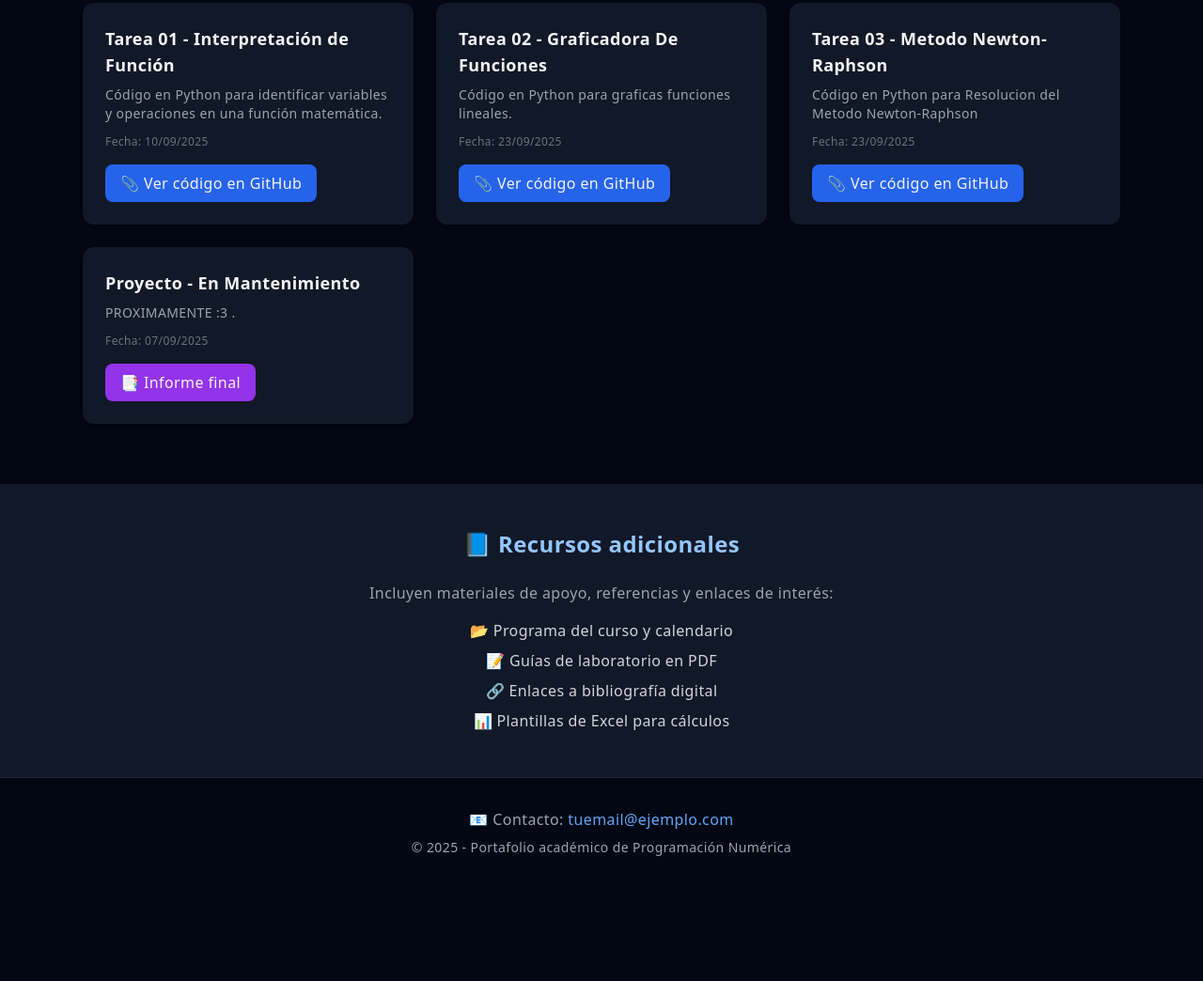
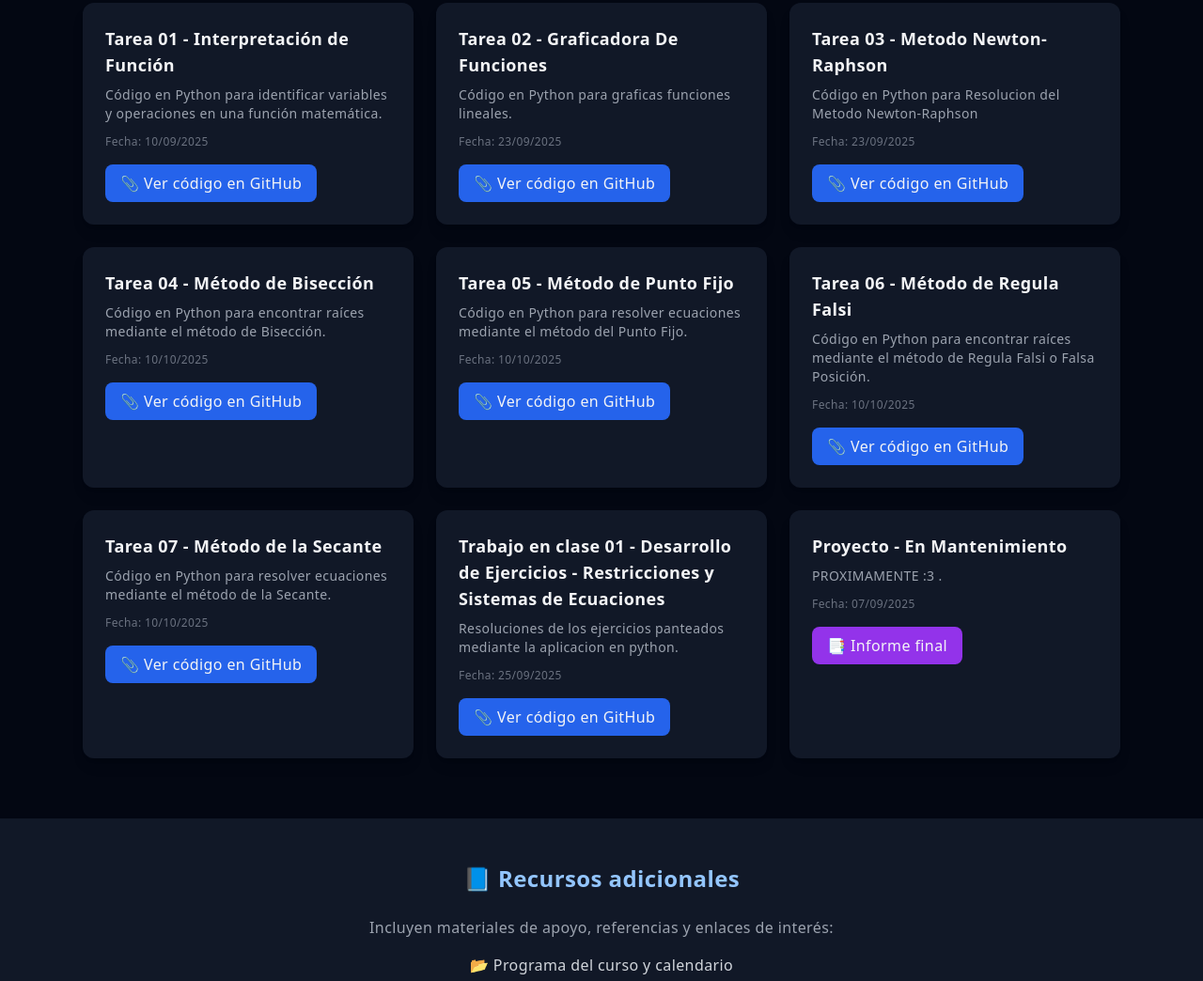
Before and after one commit to YairCoaguila/Programaci-n-Num-rica-, a plain HTML site: page index.html in a window 1280 px wide. Shown: the part 914-1958 px from the top of the page at 94% size. Before the commit the page ends 1858 px from the top, so only its background shows below. Drawn offline with nearby package versions, Linux system fonts and the light colour scheme.

Commit message:
Agregando tareas chiii

```diff
--- a/index.html
+++ b/index.html
@@ -103,6 +103,44 @@
       </div>
 
       <div class="bg-gray-900 rounded-xl p-6 shadow-lg hover:shadow-2xl transform hover:-translate-y-2 transition duration-300">
+  <h3 class="text-lg font-semibold">Tarea 04 - Método de Bisección</h3>
+  <p class="text-gray-400 text-sm mt-2">Código en Python para encontrar raíces mediante el método de Bisección.</p>
+  <span class="block mt-3 text-xs text-gray-500">Fecha: 10/10/2025</span>
+  <a href="https://github.com/YairCoaguila/Programaci-n-Num-rica-/blob/main/biseccion.py" target="_blank" class="mt-4 inline-block bg-blue-600 hover:bg-blue-700 px-4 py-2 rounded-lg transition">📎 Ver código en GitHub</a>
+</div>
+
+<div class="bg-gray-900 rounded-xl p-6 shadow-lg hover:shadow-2xl transform hover:-translate-y-2 transition duration-300">
+  <h3 class="text-lg font-semibold">Tarea 05 - Método de Punto Fijo</h3>
+  <p class="text-gray-400 text-sm mt-2">Código en Python para resolver ecuaciones mediante el método del Punto Fijo.</p>
+  <span class="block mt-3 text-xs text-gray-500">Fecha: 10/10/2025</span>
+  <a href="https://github.com/YairCoaguila/Programaci-n-Num-rica-/blob/main/punto_fijo.py" target="_blank" class="mt-4 inline-block bg-blue-600 hover:bg-blue-700 px-4 py-2 rounded-lg transition">📎 Ver código en GitHub</a>
+</div>
+
+<div class="bg-gray-900 rounded-xl p-6 shadow-lg hover:shadow-2xl transform hover:-translate-y-2 transition duration-300">
+  <h3 class="text-lg font-semibold">Tarea 06 - Método de Regula Falsi</h3>
+  <p class="text-gray-400 text-sm mt-2">Código en Python para encontrar raíces mediante el método de Regula Falsi o Falsa Posición.</p>
+  <span class="block mt-3 text-xs text-gray-500">Fecha: 10/10/2025</span>
+  <a href="https://github.com/YairCoaguila/Programaci-n-Num-rica-/blob/main/regula_falsi.py" target="_blank" class="mt-4 inline-block bg-blue-600 hover:bg-blue-700 px-4 py-2 rounded-lg transition">📎 Ver código en GitHub</a>
+</div>
+
+<div class="bg-gray-900 rounded-xl p-6 shadow-lg hover:shadow-2xl transform hover:-translate-y-2 transition duration-300">
+  <h3 class="text-lg font-semibold">Tarea 07 - Método de la Secante</h3>
+  <p class="text-gray-400 text-sm mt-2">Código en Python para resolver ecuaciones mediante el método de la Secante.</p>
+  <span class="block mt-3 text-xs text-gray-500">Fecha: 10/10/2025</span>
+  <a href="https://github.com/YairCoaguila/Programaci-n-Num-rica-/blob/main/secante.py" target="_blank" class="mt-4 inline-block bg-blue-600 hover:bg-blue-700 px-4 py-2 rounded-lg transition">📎 Ver código en GitHub</a>
+</div>
+
+<div class="bg-gray-900 rounded-xl p-6 shadow-lg hover:shadow-2xl transform hover:-translate-y-2 transition duration-300">
+  <h3 class="text-lg font-semibold">Trabajo en clase 01 - Desarrollo de Ejercicios - Restricciones y Sistemas de
+Ecuaciones</h3>
+  <p class="text-gray-400 text-sm mt-2">Resoluciones de los ejercicios panteados mediante la aplicacion en python.</p>
+  <span class="block mt-3 text-xs text-gray-500">Fecha: 25/09/2025</span>
+  <a href="https://github.com/YairCoaguila/Programaci-n-Num-rica-/blob/main/Actividad_de_Clase___Ejercicios_25_09_27%20Dilan.pdf" target="_blank" class="mt-4 inline-block bg-blue-600 hover:bg-blue-700 px-4 py-2 rounded-lg transition">📎 Ver código en GitHub</a>
+</div>
+
+
+
+      <div class="bg-gray-900 rounded-xl p-6 shadow-lg hover:shadow-2xl transform hover:-translate-y-2 transition duration-300">
         <h3 class="text-lg font-semibold">Proyecto - En Mantenimiento</h3>
         <p class="text-gray-400 text-sm mt-2">PROXIMAMENTE :3 .</p>
         <span class="block mt-3 text-xs text-gray-500">Fecha: 07/09/2025</span>
```
